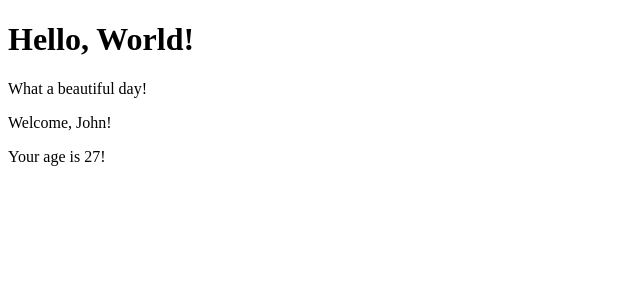
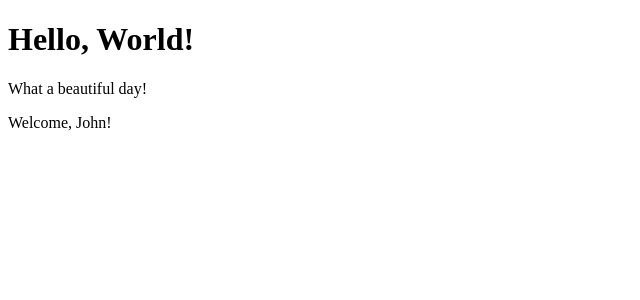
Before and after one commit to antoniocodella/react-exercises, a React (Create React App) app: page / in a window 1280 px wide. Shown: the top 300 px of the page, without its empty margins (0-640 px from the left). Built offline with nearby package versions, Linux system fonts and the light colour scheme.

Commit message:
conditional-rendering-05

```diff
--- a/src/Age.js
+++ b/src/Age.js
@@ -2,6 +2,14 @@ import React from "react";
 
 export class Age extends React.Component {
   render() {
-    return <p>Your age is {this.props.age}!</p>;
+    return (
+      <>
+        {this.props.age > 18 ? (
+          <p>Your age is {this.props.age}!</p>
+        ) : (
+          <p>You are very young!</p>
+        )}
+      </>
+    );
   }
 }
--- a/src/App.js
+++ b/src/App.js
@@ -7,7 +7,7 @@ export class App extends React.Component {
     return (
       <div>
         <Hello />
-        <Welcome name="John" age={27} />
+        <Welcome name="John" age={15} />
       </div>
     );
   }
```
